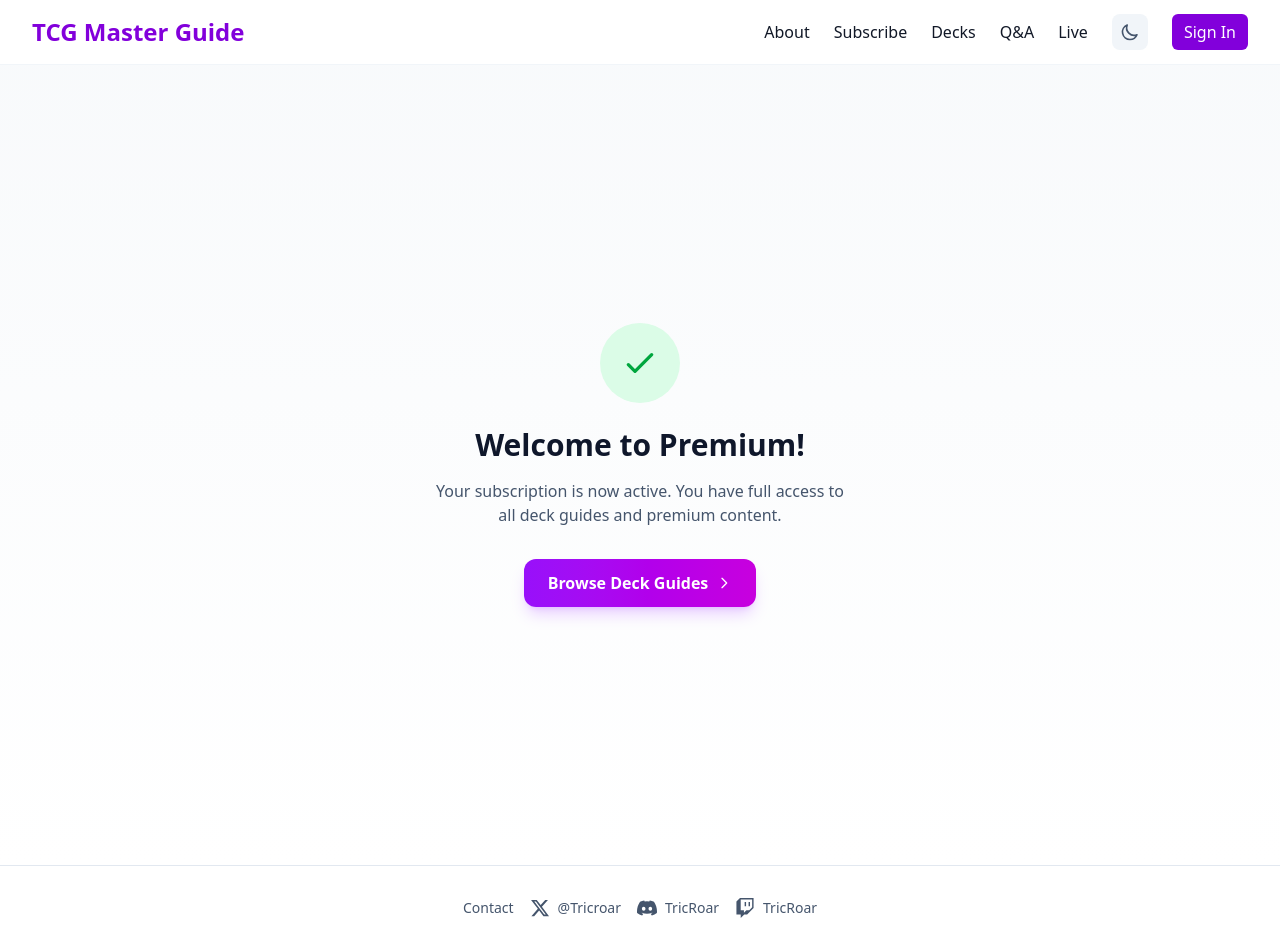
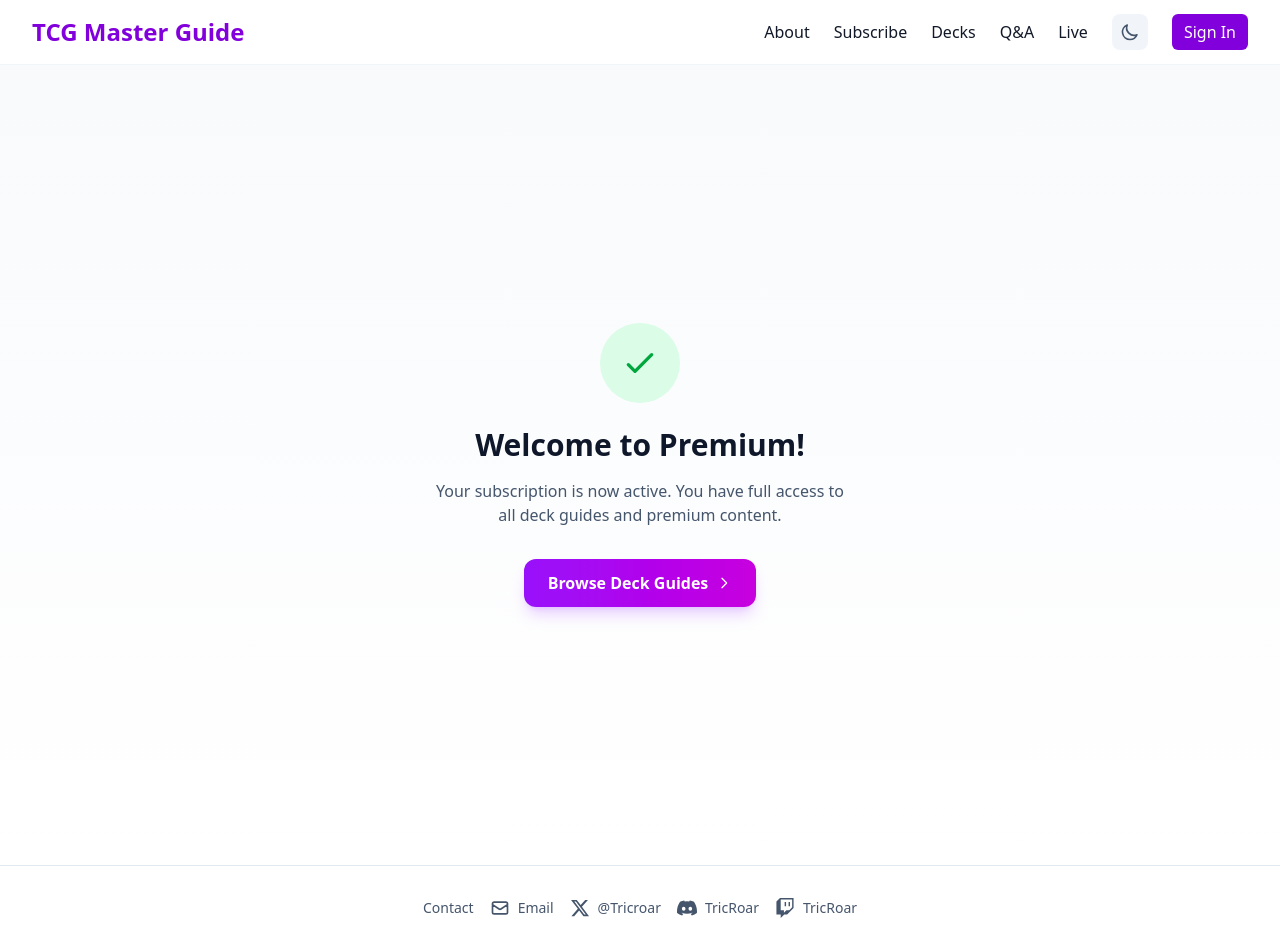
Before and after one commit to OliverMKing/tcgmasterguide.com, a Next.js app: page /subscribe/success in a window 1280 px wide. Built offline with nearby package versions, Linux system fonts and the light colour scheme; no server answers.

Commit message:
add email to footer

```diff
--- a/src/components/Footer.tsx
+++ b/src/components/Footer.tsx
@@ -6,7 +6,16 @@ export default function Footer() {
           <p className="text-slate-600 dark:text-slate-400 text-sm">
             Contact
           </p>
-          <div className="flex items-center gap-4">
+          <div className="grid grid-cols-2 sm:flex sm:flex-wrap justify-center items-center gap-4">
+            <a
+              href="mailto:grantm1999@hotmail.com"
+              className="flex items-center gap-2 text-slate-600 dark:text-slate-400 hover:text-purple-700 dark:hover:text-purple-400 transition-colors"
+            >
+              <svg className="w-5 h-5" fill="none" viewBox="0 0 24 24" stroke="currentColor" aria-hidden="true">
+                <path strokeLinecap="round" strokeLinejoin="round" strokeWidth={2} d="M3 8l7.89 5.26a2 2 0 002.22 0L21 8M5 19h14a2 2 0 002-2V7a2 2 0 00-2-2H5a2 2 0 00-2 2v10a2 2 0 002 2z" />
+              </svg>
+              <span className="text-sm font-medium">Email</span>
+            </a>
             <a
               href="https://x.com/Tricroar"
               target="_blank"
```
